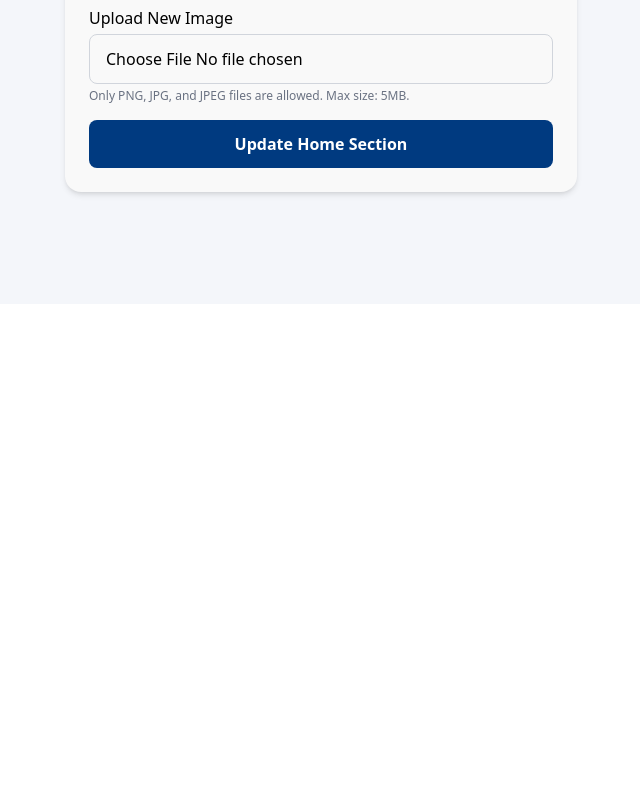
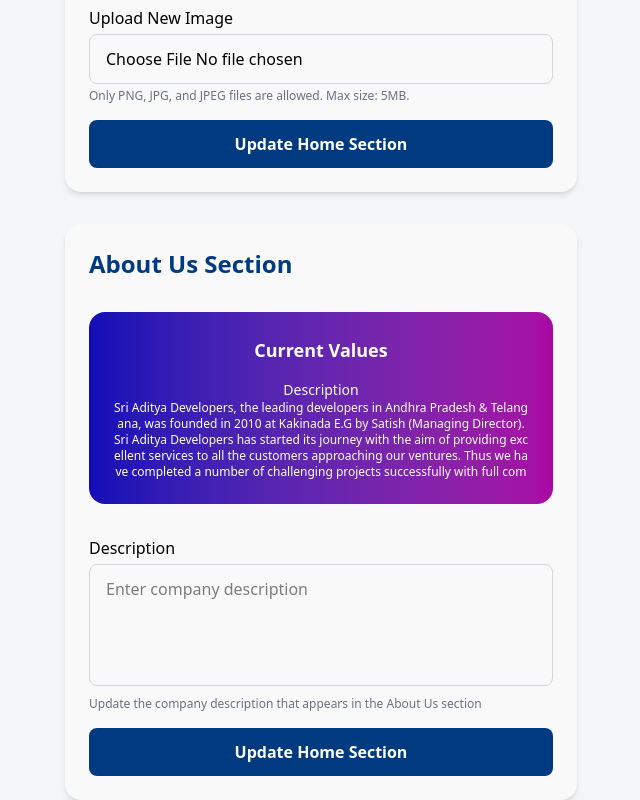
Before and after one commit to Saitejanalam/aditya-constructions, a Next.js app: page /admin in a window 1280 px wide. Shown: the part 496-1296 px from the top of the page, without its empty margins (319-959 px from the left). Before the commit the page ends 800 px from the top, so only its background shows below. Built offline with nearby package versions, Linux system fonts and the light colour scheme; no server answers.

Commit message:
Implement About Us section with dynamic data fetching and editing capabilities in Admin panel, enhancing user experience and content management.

```diff
--- a/components/Landing/AboutUs.js
+++ b/components/Landing/AboutUs.js
@@ -1,8 +1,46 @@
+import { useEffect, useState } from 'react';
+
 const AboutUs = () => {
+  const [aboutUsData, setAboutUsData] = useState({
+    youtubeVideoId: 'n8yx0nWBF_8',
+    description: 'Sri Aditya Developers, the leading developers in Andhra Pradesh & Telangana, was founded in 2010 at Kakinada E.G by Satish (Managing Director). Sri Aditya Developers has started its journey with the aim of providing excellent services to all the customers approaching our ventures. Thus we have completed a number of challenging projects successfully with full commitment.'
+  });
+  const [loading, setLoading] = useState(true);
+  const apiBase = process.env.NEXT_PUBLIC_BACKEND_URL || '';
+
+  useEffect(() => {
+    fetch(`${apiBase}/api/home/offer`)
+      .then(res => res.json())
+      .then(data => {
+        if (data.aboutUs) {
+          setAboutUsData(data.aboutUs);
+        }
+        setLoading(false);
+      })
+      .catch(err => {
+        console.error('Error fetching AboutUs data:', err);
+        setLoading(false);
+      });
+  }, [apiBase]);
+
+  if (loading) {
+    return (
+      <section className="py-16 px-4 max-w-[1200px] mx-auto">
+        <div className="flex flex-wrap items-center gap-8 justify-center">
+          <div className="w-[560px] h-[315px] bg-gray-200 rounded-2xl animate-pulse"></div>
+          <div className="flex-1 min-w-[300px]">
+            <div className="h-8 bg-gray-200 rounded mb-4 animate-pulse"></div>
+            <div className="h-24 bg-gray-200 rounded animate-pulse"></div>
+          </div>
+        </div>
+      </section>
+    );
+  }
+
   return (
     <section className="py-16 px-4 max-w-[1200px] mx-auto">
       <div className="flex flex-wrap items-center gap-8 justify-center">
-        {/* YouTube iframe with rel=0 to prevent suggested videos */}
+        {/* YouTube iframe with dynamic video ID */}
         <iframe
           width="560"
           height="315"
@@ -20,11 +58,7 @@
         <div className="flex-1 min-w-[300px]">
           <h2 className="text-3xl text-[#003366] mb-4 font-bold">About Our Company</h2>
           <p className="text-xl text-gray-600">
-            Sri Aditya Developers, the leading developers in Andhra Pradesh & Telangana,
-            was founded in 2010 at Kakinada E.G by Satish (Managing Director). Sri Aditya
-            Developers has started its journey with the aim of providing excellent
-            services to all the customers approaching our ventures. Thus we have completed
-            a number of challenging projects successfully with full commitment.
+            {aboutUsData.description}
           </p>
           <a
             href="#"
--- a/pages/admin/index.js
+++ b/pages/admin/index.js
@@ -4,7 +4,15 @@
 function AdminHomeCMS() {
   const [offer, setOffer] = useState('');
   const [imageUrl, setImageUrl] = useState('/nandhaGokulam.png');
+  const [aboutUs, setAboutUs] = useState({
+    youtubeVideoId: 'n8yx0nWBF_8',
+    description: 'Sri Aditya Developers, the leading developers in Andhra Pradesh & Telangana, was founded in 2010 at Kakinada E.G by Satish (Managing Director). Sri Aditya Developers has started its journey with the aim of providing excellent services to all the customers approaching our ventures. Thus we have completed a number of challenging projects successfully with full commitment.'
+  });
   const [newOffer, setNewOffer] = useState('');
+  const [newAboutUs, setNewAboutUs] = useState({
+    youtubeVideoId: '',
+    description: ''
+  });
   const [selectedFile, setSelectedFile] = useState(null);
   const [uploadLoading, setUploadLoading] = useState(false);
   const [loading, setLoading] = useState(false);
@@ -23,13 +31,20 @@
     return url; // Default image or other relative paths
   };
 
-  // Fetch current offer and image
+  // Fetch current offer, image, and aboutUs data
   useEffect(() => {
     fetch(`${apiBase}/api/home/offer`)
       .then(res => res.json())
       .then(data => {
         setOffer(data.offer || '');
         setImageUrl(data.imageUrl || '/nandhaGokulam.png');
+        if (data.aboutUs) {
+          setAboutUs(data.aboutUs);
+          setNewAboutUs({
+            youtubeVideoId: data.aboutUs.youtubeVideoId || '',
+            description: data.aboutUs.description || ''
+          });
+        }
       });
   }, [apiBase]);
 
@@ -102,8 +117,35 @@
         }
       }
 
+      // Update aboutUs if provided
+      if ((newAboutUs.youtubeVideoId && newAboutUs.youtubeVideoId !== aboutUs.youtubeVideoId) ||
+        (newAboutUs.description && newAboutUs.description !== aboutUs.description)) {
+        const res = await fetch(`${apiBase}/api/home/offer`, {
+          method: 'POST',
+          headers: { 'Content-Type': 'application/json' },
+          body: JSON.stringify({
+            aboutUs: {
+              youtubeVideoId: newAboutUs.youtubeVideoId || aboutUs.youtubeVideoId,
+              description: newAboutUs.description || aboutUs.description
+            }
+          })
+        });
+        const data = await res.json();
+        if (res.ok) {
+          setAboutUs(data.aboutUs);
+        } else {
+          setMessage(data.error || 'Failed to update AboutUs');
+          setLoading(false);
+          return;
+        }
+      }
+
       setMessage('Home section updated successfully!');
       setNewOffer('');
+      setNewAboutUs({
+        youtubeVideoId: aboutUs.youtubeVideoId,
+        description: aboutUs.description
+      });
     } catch (err) {
       setMessage('Server error');
     }
@@ -127,7 +169,7 @@
           onClick={handleLogout}
           className="flex items-center bg-none border-none text-white font-semibold text-base cursor-pointer gap-2 p-2 hover:opacity-80"
         >
-          <svg width="22" height="22" fill="none" stroke="currentColor" strokeWidth="2" strokeLinecap="round" strokeLinejoin="round" viewBox="0 0 24 24"><path d="M9 21H5a2 2 0 0 1-2-2V5a2 2 0 0 1 2-2h4"/><polyline points="16 17 21 12 16 7"/><line x1="21" y1="12" x2="9" y2="12"/></svg>
+          <svg width="22" height="22" fill="none" stroke="currentColor" strokeWidth="2" strokeLinecap="round" strokeLinejoin="round" viewBox="0 0 24 24"><path d="M9 21H5a2 2 0 0 1-2-2V5a2 2 0 0 1 2-2h4" /><polyline points="16 17 21 12 16 7" /><line x1="21" y1="12" x2="9" y2="12" /></svg>
           Logout
         </button>
       </nav>
@@ -148,9 +190,9 @@
             </div>
             <div>
               <div className="text-sm font-medium">Image</div>
-                              <div className="text-xs break-all">
-                  <img src={getImageUrl(imageUrl)} alt="Image" className="w-100 h-20 object-cover rounded" />
-                </div>
+              <div className="text-xs break-all">
+                <img src={getImageUrl(imageUrl)} alt="Image" className="w-100 h-20 object-cover rounded" />
+              </div>
             </div>
           </div>
         </div>
@@ -196,6 +238,47 @@
           {message && <div className={`mt-3 ${message.includes('updated') ? 'text-green-600' : 'text-red-600'}`}>{message}</div>}
         </form>
       </div>
+
+      {/* AboutUs Section Card */}
+      <div className="max-w-lg mx-auto p-6 bg-[#f9f9f9] rounded-2xl shadow-md mt-8">
+        <div className="flex items-center mb-4">
+          <div className="text-2xl font-bold text-[#003A80] text-left flex-1">About Us Section</div>
+        </div>
+
+        {/* Current Values Display */}
+        <div className="my-8 p-6 bg-gradient-to-r from-[#130cb7] to-[#aa08a4] text-white rounded-2xl text-center">
+          <div className="text-lg font-semibold mb-4">Current Values</div>
+          <div className="grid grid-cols-1 gap-4">
+
+            <div>
+              <div className="text-sm font-medium">Description</div>
+              <div className="text-xs break-all max-h-20 overflow-y-auto">
+                {aboutUs.description || '...'}
+              </div>
+            </div>
+          </div>
+        </div>
+
+        <form onSubmit={handleSubmit} className="flex flex-col gap-4">
+
+          <div>
+            <label className="font-medium">Description</label>
+            <textarea
+              value={newAboutUs.description}
+              onChange={e => setNewAboutUs(prev => ({ ...prev, description: e.target.value }))}
+              placeholder="Enter company description"
+              rows={4}
+              className="py-3 px-4 rounded-lg border border-gray-300 text-base w-full mt-1 resize-none"
+            />
+            <div className="text-xs text-gray-500 mt-1">
+              Update the company description that appears in the About Us section
+            </div>
+          </div>
+          <button type="submit" disabled={loading || uploadLoading} className="bg-[#003A80] text-white border-none py-3 rounded-lg font-bold text-base cursor-pointer disabled:opacity-60">
+            {loading ? 'Updating...' : 'Update Home Section'}
+          </button>
+        </form>
+      </div>
     </div>
   );
 }
```
